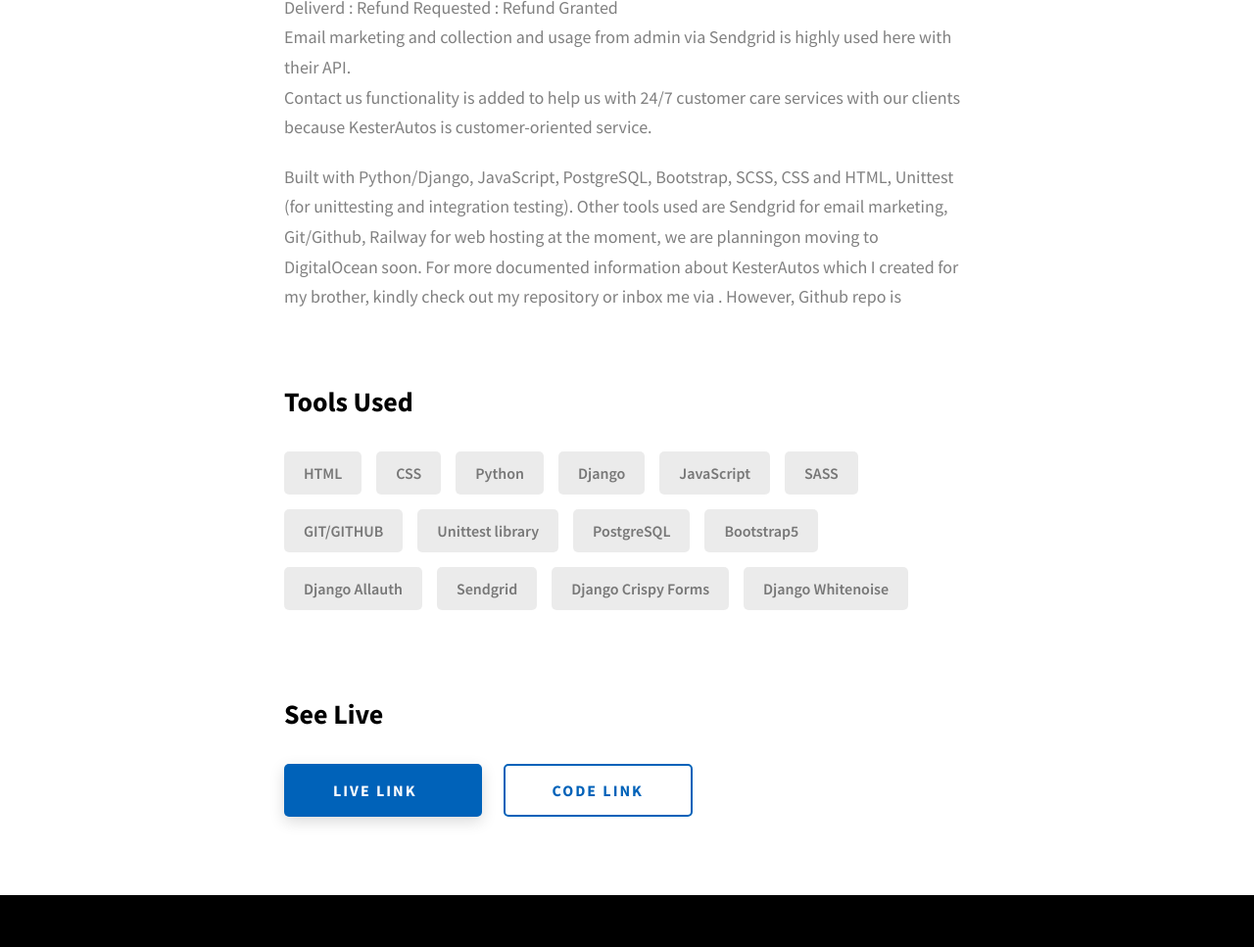
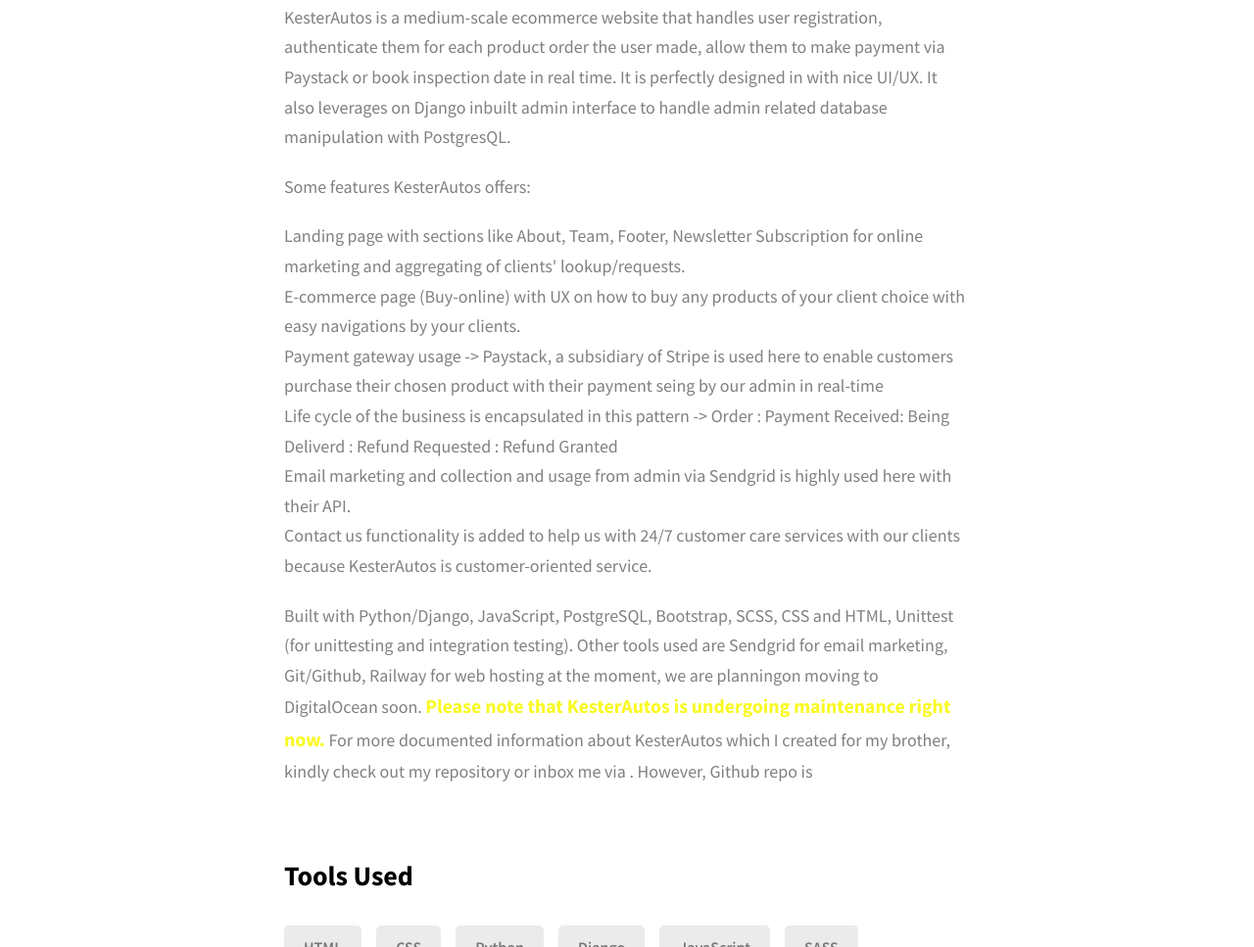
Before and after one commit to Blaise-93/p-portofolio, a plain HTML site: page kester-autos.html in a window 1280 px wide. Shown: the part 1506-2473 px from the top of the page at 98% size. Drawn offline with nearby package versions, Linux system fonts and the light colour scheme.

Commit message:
'kestersutos'

```diff
--- a/css/style.css
+++ b/css/style.css
@@ -774,6 +774,12 @@
     background-color: gray;
   }
 
+  .autos {
+    color: rgb(249, 249, 35);
+    font-size: 1.1em;
+    font-weight: bold;
+  }
+
   /* Fading animation */
   .fading {
     animation-name: fade;
--- a/kester-autos.html
+++ b/kester-autos.html
@@ -109,7 +109,7 @@
         <div class="project-details__content">
           <div class="project-details__showcase-img-cont">
             <img
-              src="./assets/img/larger-device-flower of grace.png"
+              src="./assets/img/cars/home-page-of-the-site.png"
               alt="Project Image"
               class="project-details__showcase-img"
             />
@@ -155,7 +155,7 @@
               <p class="project-details__desc-para">
                 Built with Python/Django, JavaScript, PostgreSQL, Bootstrap, SCSS, CSS and HTML, Unittest (for unittesting and integration testing).
                 Other tools used are Sendgrid for email marketing, Git/Github, Railway for web hosting at the moment, we are planningon moving to
-                DigitalOcean soon.
+                DigitalOcean soon. <span class="autos">Please note that KesterAutos is undergoing maintenance right now.</span>
                 For more documented information about KesterAutos which I created for my brother, kindly check out my
                 repository or inbox me via <a href="ejikemeblaise08@gmail.com"></a>. However, Github repo is
                 <a class="readme-link" href="https://github.com/Blaise-93/KesterAutos">
```
